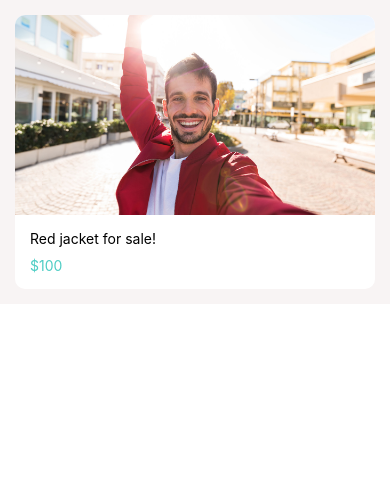
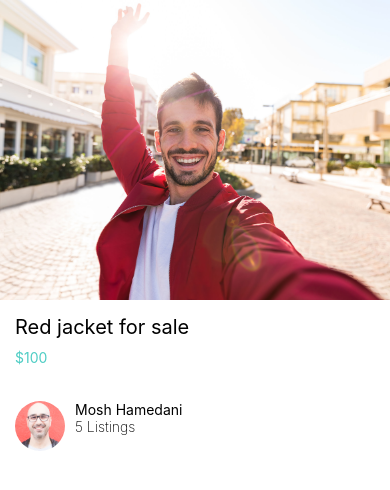
Before and after one commit to stephencarico/DoneWithIt, a React Native app: screen / in a window 390 px wide. Shown: the top 490 px of the page. Built offline with nearby package versions, Linux system fonts and the light colour scheme.

Commit message:
feat: ListingDetailsScreen

```diff
--- a/App.js
+++ b/App.js
@@ -1,7 +1,7 @@
-import ListingsScreen from "./app/screens/ListingsScreen";
+import ListingDetailsScreen from "./app/screens/ListingDetailsScreen";
 
 export default function App() {
   return (
-    <ListingsScreen />
+    <ListingDetailsScreen />
   );
 }
--- /dev/null
+++ b/app/screens/ListingDetailsScreen.js
@@ -0,0 +1,56 @@
+import { Image, StyleSheet, Text, View } from 'react-native'
+import React from 'react'
+import colors from '../config/colors'
+
+function ListingDetailsScreen() {
+  return (
+    <View>
+      <Image source={require('../assets/jacket.jpg')} style={styles.headerImage} />
+      <View style={styles.body}>
+        <Text style={styles.title}>Red jacket for sale</Text>
+        <Text style={styles.subTitle}>$100</Text>
+        <View style={styles.profile}>
+          <Image source={require('../assets/mosh.jpg')} style={styles.avatar} />
+          <View>
+            <Text>Mosh Hamedani</Text>
+            <Text style={styles.profileListingsText}>5 Listings</Text>
+          </View>
+        </View>
+      </View>
+    </View>
+  )
+}
+
+const styles = StyleSheet.create({
+  avatar: {
+    height: 50,
+    width: 50,
+    borderRadius: '100%'
+  },
+  body: {
+    gap: 10,
+    padding: 15
+  },
+  headerImage: {
+    height: 300,
+    width: '100%',
+    resizeMode: 'cover'
+  },
+  profile: {
+    flexDirection: 'row',
+    gap: 10,
+    paddingTop: 25
+  },
+  profileListingsText: {
+    fontWeight: '200'
+  },
+  subTitle: {
+    color: colors.secondary
+  },
+  title: {
+    fontSize: 20,
+    fontWeight: 'semibold',
+  }
+})
+
+export default ListingDetailsScreen
```
